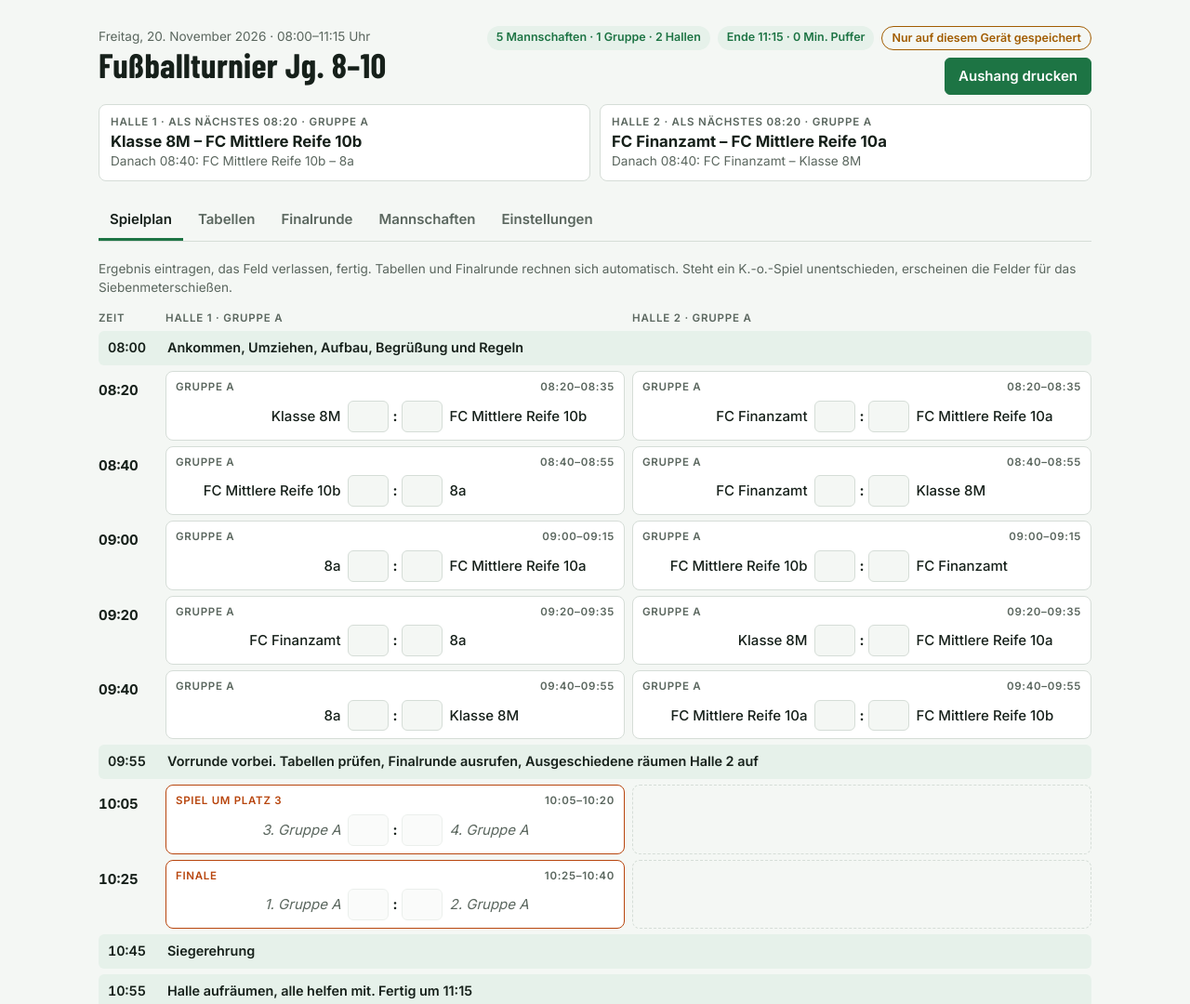
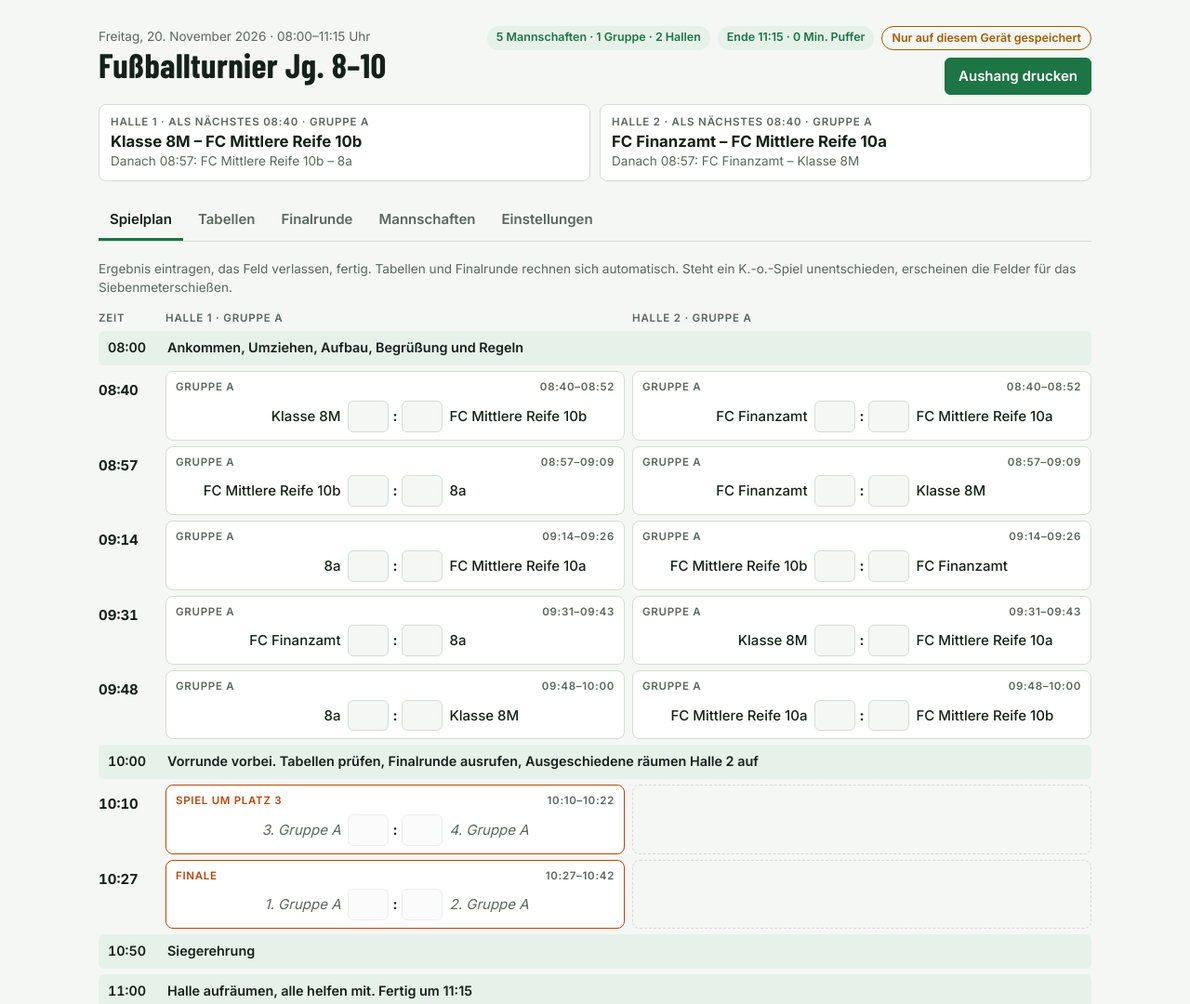
Before and after one commit to Luki484703/Turnierplaner, a plain HTML site: page index.html in a window 1280 px wide. Shown: the top 1080 px of the page at 93% size. Drawn offline with nearby package versions, Linux system fonts and the light colour scheme.

Commit message:
Spielbeginn 08:40, Zeiten angepasst (Ende weiter 11:15) (#2)
Claude-Session: https://claude.ai/code/session_01JvkmJNWAresQh8GpNA8cmw

Co-authored-by: Claude <noreply@anthropic.com>

```diff
--- a/index.html
+++ b/index.html
@@ -141,9 +141,9 @@ ul.rules{margin:0;padding-left:18px;display:grid;gap:4px}
 const LETTERS="ABCDEFGHIJKL";
 const DEF={
   title:"Fußballturnier Jg. 8–10", date:"2026-11-20", start:"08:00", end:"11:15",
-  setupMin:20, numTeams:5, groups:1, halls:2, gameMin:15, changeMin:5, breakMin:10,
-  auto:false, koMode:"F", ko:"F", third:true, koGameMin:15, finalMin:15, awardMin:10, cleanupMin:20,
-  playersTotal:8, playersField:5, seed:"anmeldung-2026-11-19e",
+  setupMin:40, numTeams:5, groups:1, halls:2, gameMin:12, changeMin:5, breakMin:10,
+  auto:false, koMode:"F", ko:"F", third:true, koGameMin:12, finalMin:15, awardMin:10, cleanupMin:15,
+  playersTotal:8, playersField:5, seed:"anmeldung-2026-11-20a",
   /* Vorbelegung aus den Anmeldelisten (Mannschaften.pdf) */
   teams:[{"id": "t1", "name": "8a", "klasse": "8a", "captain": "Marcel Bauer", "players": ["Lukas Göpfert", "Ali Mirzai", "Marcel Bauer", "Yasin Acikgötz", "Ahmad Hosseini", "Maxim Bodrug", "", ""]}, {"id": "t2", "name": "Klasse 8M", "klasse": "8M", "captain": "Masut Ismail Hassan", "players": ["Eilas Baloukthov", "Waleed Ahamad", "Eli Prasko", "Masut Ismail Hassan", "Zulfo Demiroski", "Mayada Farres", "Lias Tahiraj", ""]}, {"id": "t3", "name": "FC Finanzamt", "klasse": "9G", "captain": "Enrico Garcia", "players": ["Sandro Bartz", "Enrico Garcia", "Lirim Tairi", "David Redzematovic", "Paul Katona", "Jan Witecy", "Phillip Steigerwald", ""]}, {"id": "t4", "name": "FC Mittlere Reife 10a", "klasse": "10a", "captain": "Omar Hallak", "players": ["Hayk Dartyan", "Ali Nauruzi", "Noah Mühlich", "Abdul Hama", "Omar Hallak", "Samer Nezirov", "Samet Ayaz", ""]}, {"id": "t5", "name": "FC Mittlere Reife 10b", "klasse": "10b", "captain": "Umut Yildiz", "players": ["Umut Yildiz", "Julian Coli", "Mirwais Noorali", "Johannes Schuster", "Behzad Fakhri", "Elias Levitan", "", ""]}]
 };
```
